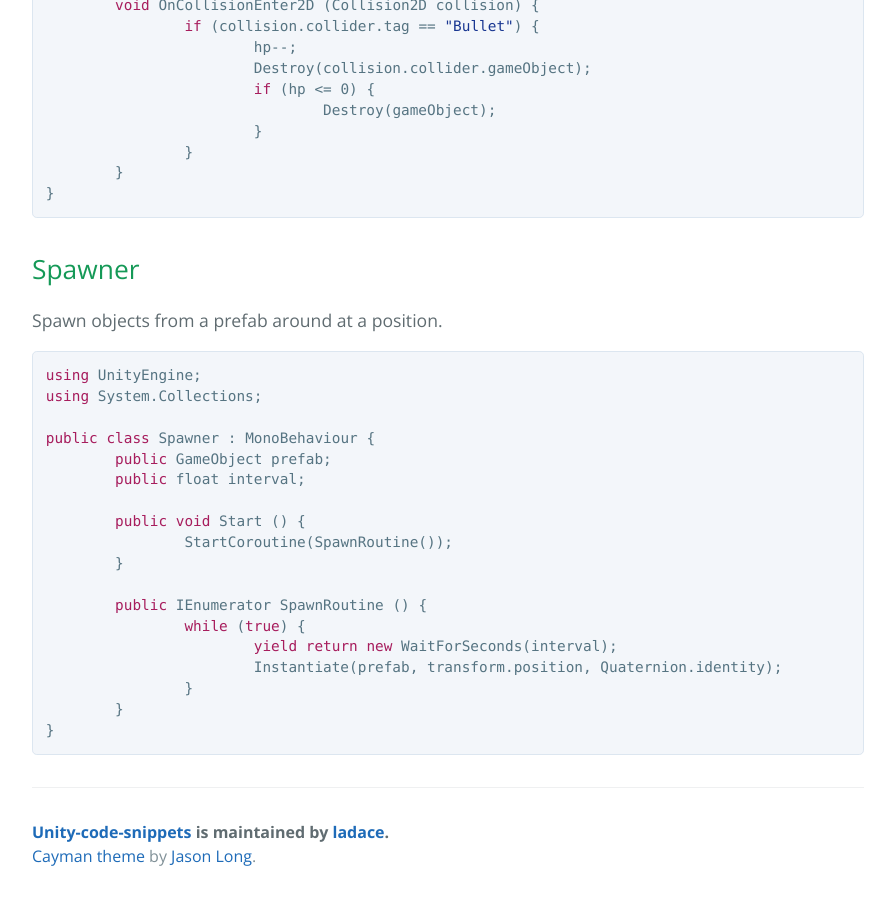
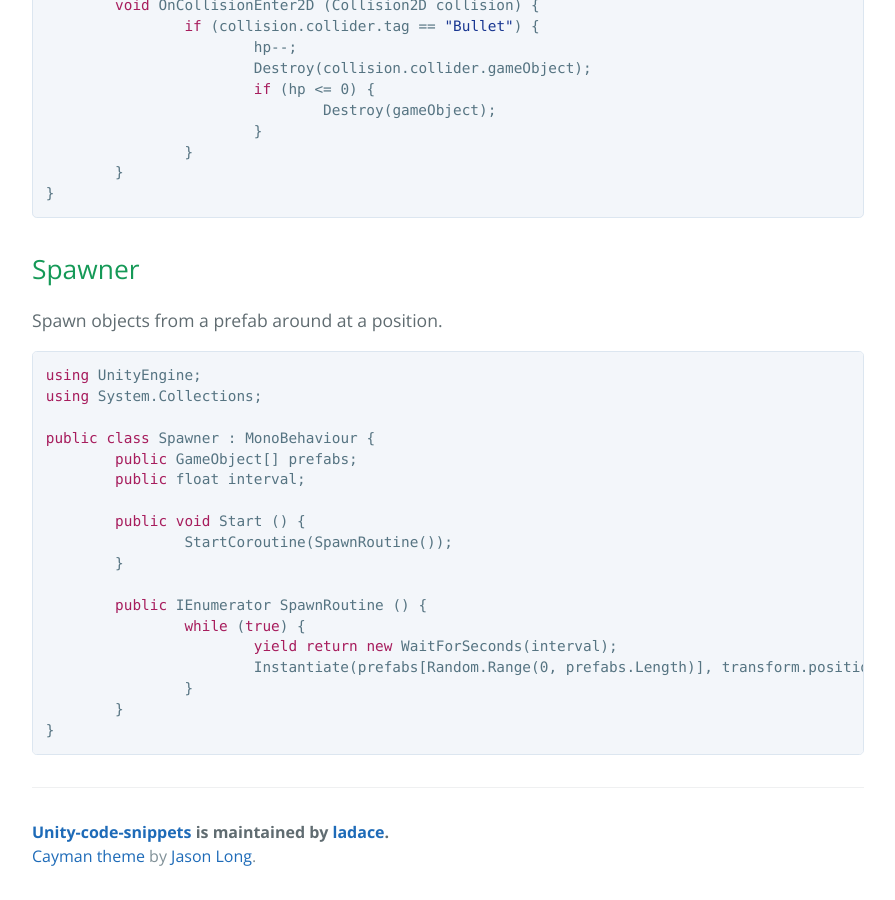
Before and after one commit to ladace/unity-code-snippets, a Jekyll site: the page built from platformer.md, in a window 1280 px wide and 900 px high, scrolled down 10378 px. Shown: the whole window, without its empty margins (192-1087 px from the left). Built offline with Jekyll 4.4.1, drawn with Linux system fonts in a browser that asks for light colours; Markdown is read by kramdown in place of the engine named in the settings.

Commit message:
Update platformer.md

```diff
--- a/platformer.md
+++ b/platformer.md
@@ -446,7 +446,7 @@ using UnityEngine;
 using System.Collections;
 
 public class Spawner : MonoBehaviour {
-	public GameObject prefab;
+	public GameObject[] prefabs;
 	public float interval;
 
 	public void Start () {
@@ -456,7 +456,7 @@ public class Spawner : MonoBehaviour {
 	public IEnumerator SpawnRoutine () {
 		while (true) {
 			yield return new WaitForSeconds(interval);
-			Instantiate(prefab, transform.position, Quaternion.identity);
+			Instantiate(prefabs[Random.Range(0, prefabs.Length)], transform.position, Quaternion.identity);
 		}
 	}
 }
```
